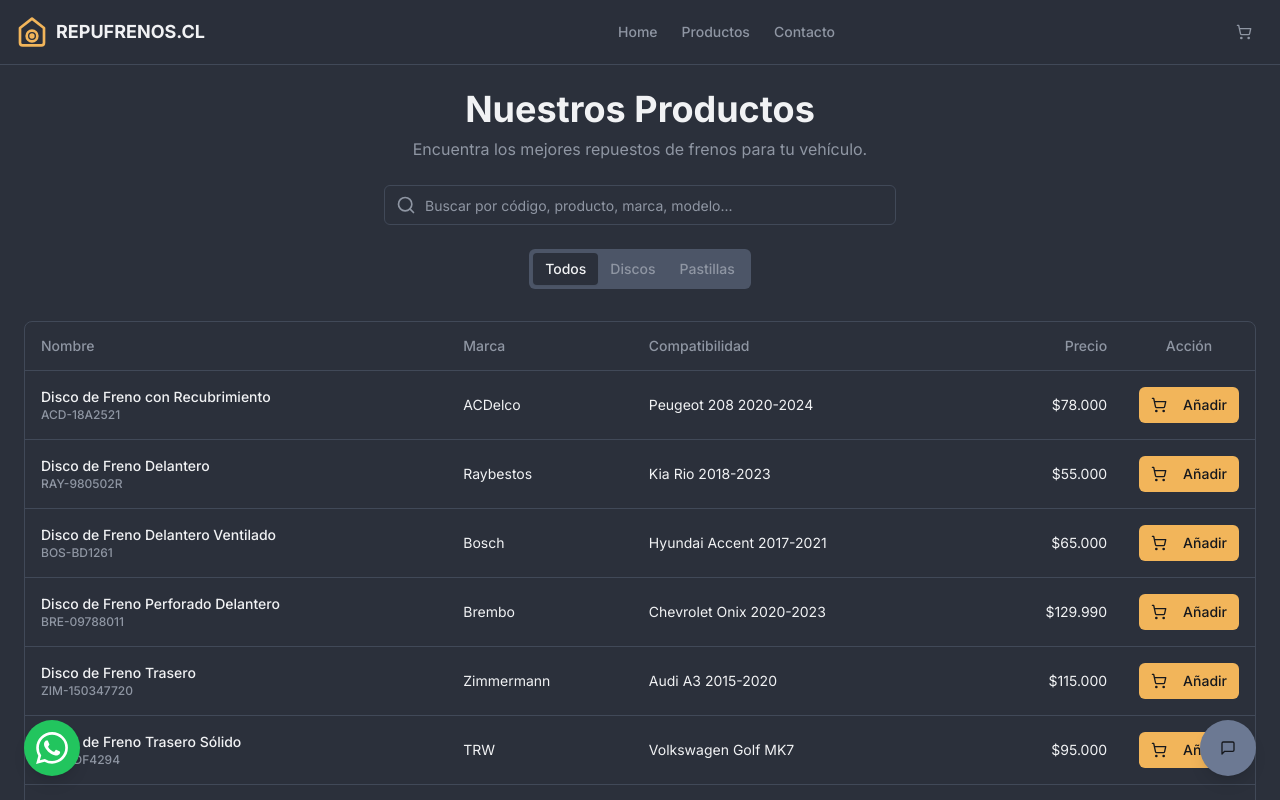
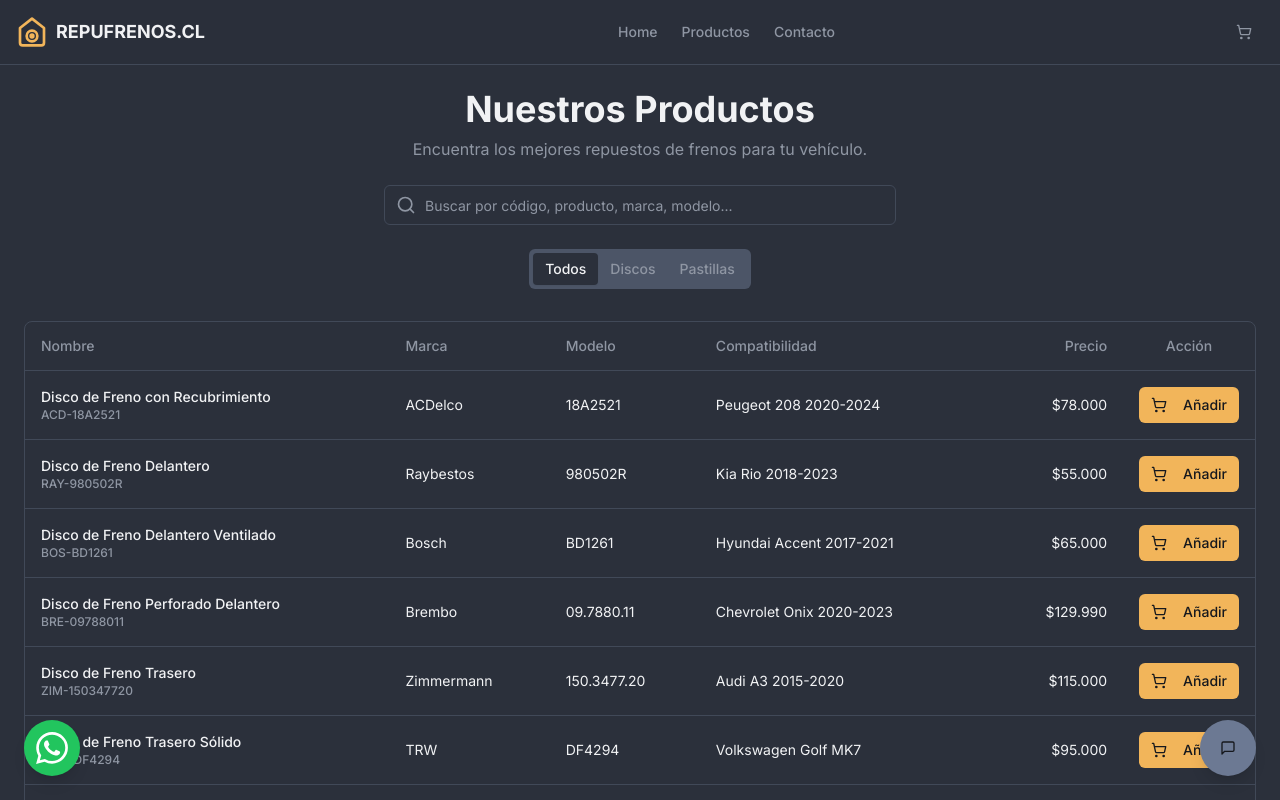
Before and after one commit to marce1404/TIENDA-FRENOS, a Next.js app: page /productos in a window 1280 px wide. Shown: the top 800 px of the page. Built offline with nearby package versions, Linux system fonts and the light colour scheme.

Commit message:
en pagina producto falata detallar el item Modelo.

```diff
--- a/src/app/productos/page.tsx
+++ b/src/app/productos/page.tsx
@@ -31,6 +31,7 @@ export default function ProductosPage() {
   const router = useRouter();
 
   useEffect(() => {
+    // This effect runs only on the client-side
     setAllProducts(getProducts());
     setIsLoading(false);
   }, []);
@@ -92,6 +93,7 @@ export default function ProductosPage() {
           <TableRow>
             <TableHead>Nombre</TableHead>
             <TableHead>Marca</TableHead>
+            <TableHead>Modelo</TableHead>
             <TableHead>Compatibilidad</TableHead>
             <TableHead className="text-right">Precio</TableHead>
             <TableHead className="w-[120px] text-center">Acción</TableHead>
@@ -101,6 +103,7 @@ export default function ProductosPage() {
           {Array.from({ length: itemsPerPage }).map((_, i) => (
             <TableRow key={i}>
               <TableCell><Skeleton className="h-5 w-48" /></TableCell>
+              <TableCell><Skeleton className="h-5 w-24" /></TableCell>
               <TableCell><Skeleton className="h-5 w-24" /></TableCell>
               <TableCell><Skeleton className="h-5 w-64" /></TableCell>
               <TableCell className="text-right"><Skeleton className="h-5 w-20 ml-auto" /></TableCell>
@@ -160,6 +163,7 @@ export default function ProductosPage() {
                     <TableRow>
                       <TableHead>Nombre</TableHead>
                       <TableHead>Marca</TableHead>
+                      <TableHead>Modelo</TableHead>
                       <TableHead>Compatibilidad</TableHead>
                       <TableHead className="text-right">Precio</TableHead>
                       <TableHead className="w-[120px] text-center">Acción</TableHead>
@@ -179,6 +183,7 @@ export default function ProductosPage() {
                           </div>
                         </TableCell>
                         <TableCell>{product.brand}</TableCell>
+                        <TableCell>{product.model}</TableCell>
                         <TableCell>{product.compatibility}</TableCell>
                         <TableCell className="text-right">{formatPrice(product.price)}</TableCell>
                         <TableCell className="text-center">
```
